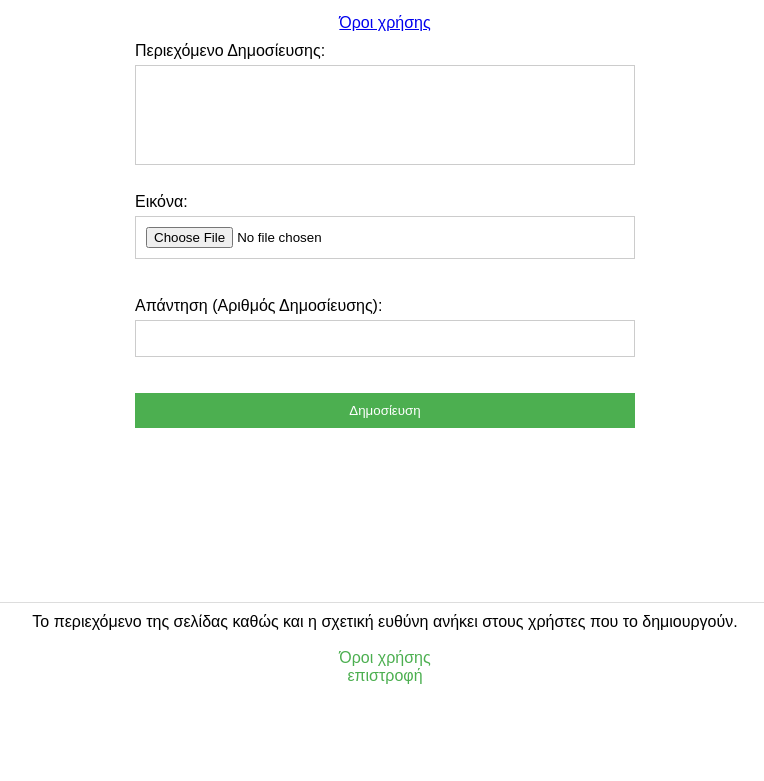
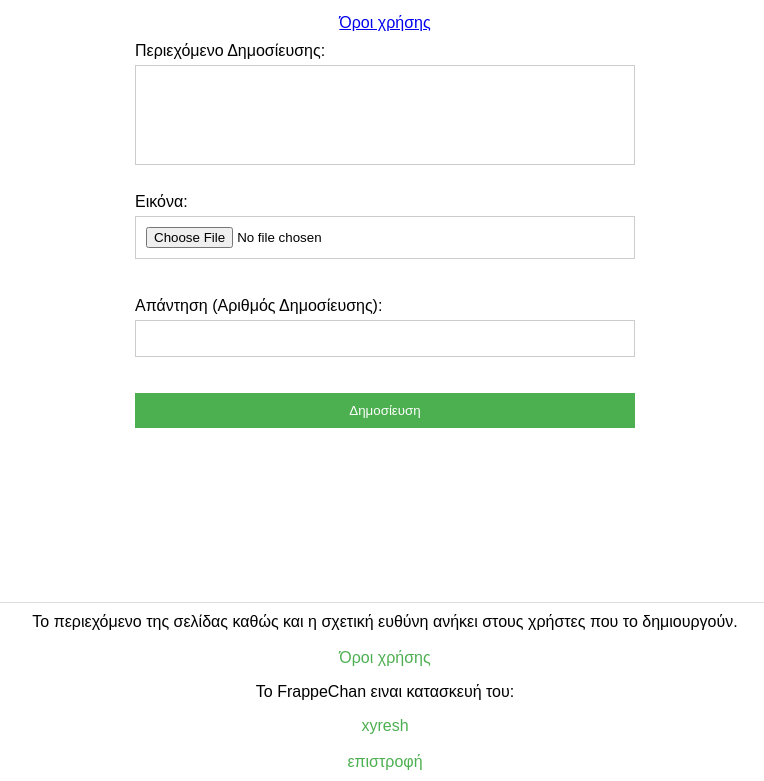
Before and after one commit to xyresh/frappechan, a plain HTML site: page static/index.html in a window 1280 px wide. Shown: the part 90-871 px from the top of the page, without its empty margins (255-1019 px from the left). Before the commit the page ends 800 px from the top, so only its background shows below. Drawn offline with Linux system fonts and the light colour scheme; no server answers.

Commit message:
Update index.html

```diff
--- a/static/index.html
+++ b/static/index.html
@@ -38,6 +38,10 @@
         <br>
         <a href="terms.html">Όροι χρήσης</a>
         <br>
+        <p>Το FrappeChan ειναι κατασκευή του:</p>
+        <a href="https://github.com/xyresh">xyresh</a>
+        <br>
+        <br>
         <a href="#" class="back-to-top" onclick="scrollToTop()">επιστροφή</a>
         <br>
     </footer>
```
